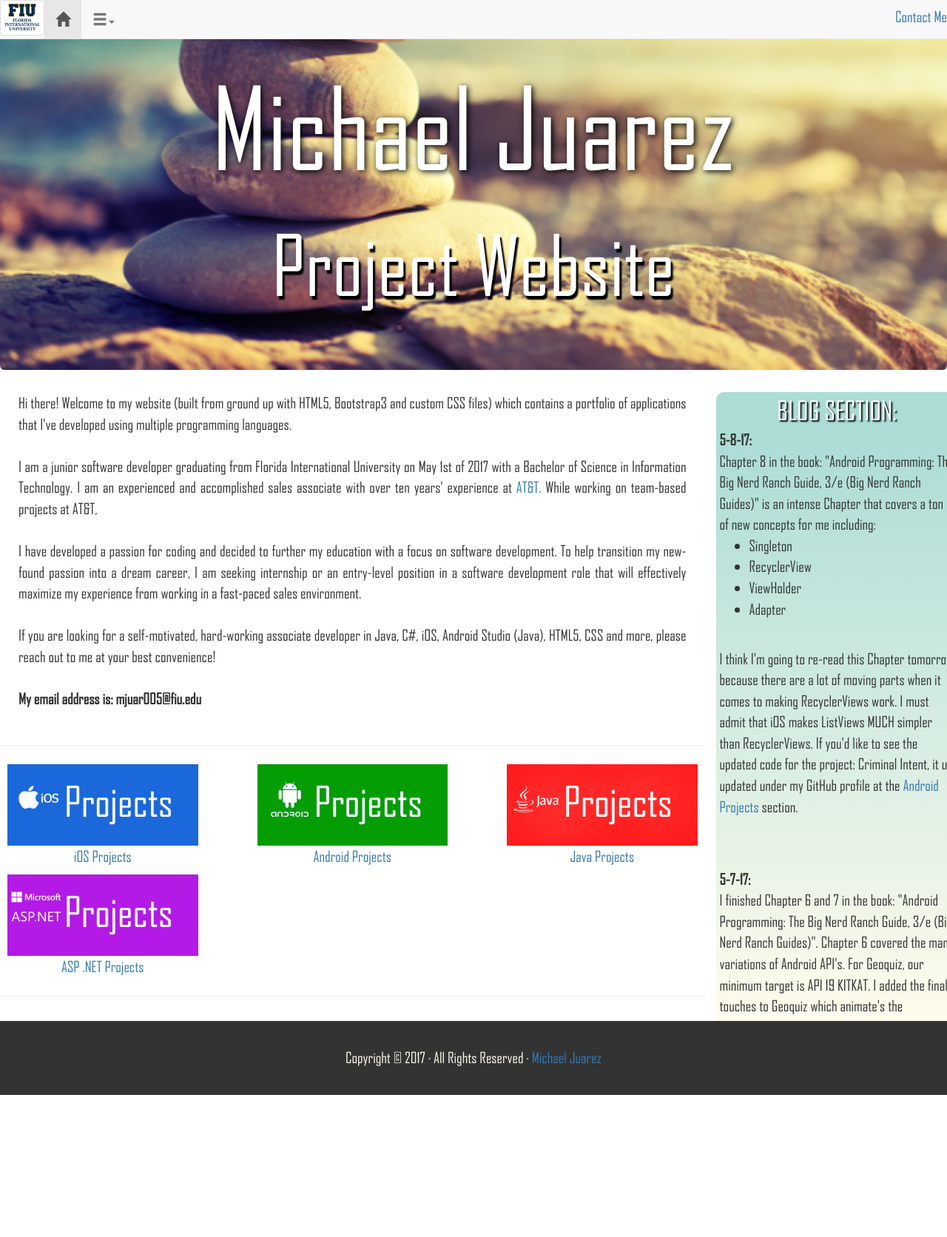
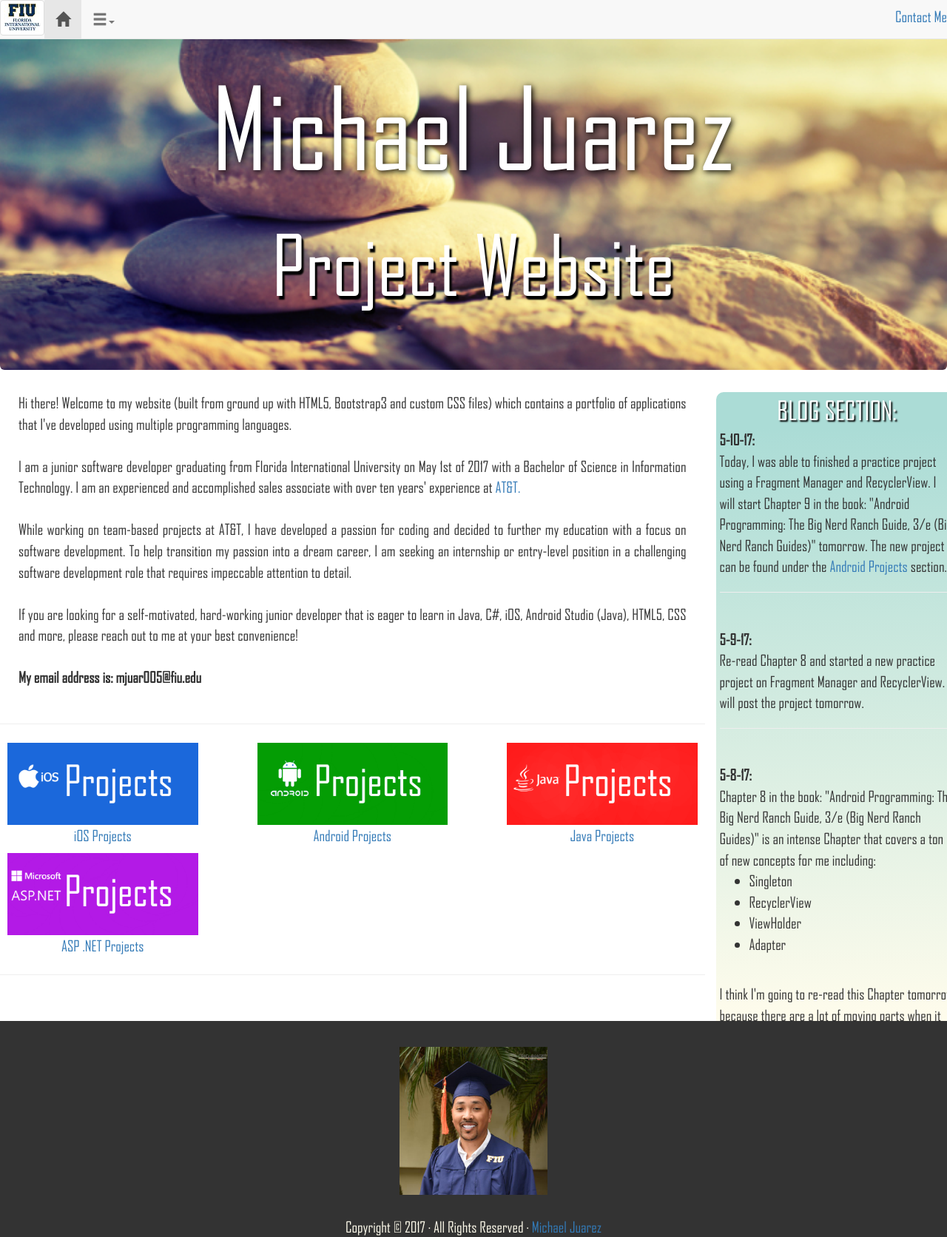
Before and after one commit to MikeJuarez/MikeJuarez.github.io, a Jekyll site: the page index.html, which Jekyll copies as it is, in a window 1280 px wide. Shown: the whole page at 74% size. Built offline with Jekyll 4.4.1, drawn with Linux system fonts in a browser that asks for light colours.

Commit message:
Blog and Android update

```diff
--- a/css/mikej.css
+++ b/css/mikej.css
@@ -21,9 +21,7 @@ html, body
 	text-align:center;
 	background-color: #333333;
 	background-size: cover;
-	height: 100px;
 	padding-bottom: 0px;
-
 }
 
 .pageBGAndroid {
@@ -169,6 +167,11 @@ html, body
 		padding: 0px 25px 0px 25px;
 	}
 
+	.grayBG2 img {
+		width: 20%;
+		height: 20%;
+	}
+
 	.col-scollable-y {
 		font-size: 20px;
 		text-align: justify;
@@ -182,6 +185,11 @@ html, body
 		padding: 0px 25px 0px 25px;
 		font-size: 16px;
 		text-align: justify;
+	}
+
+	.grayBG2 img {
+		max-width: 125px;
+		max-height: 125px;
 	}
 }
 
@@ -242,6 +250,11 @@ html, body
 		font-size: 20px;
 		text-align: justify;
 	}
+
+	.grayBG2 img {
+		max-width: 150px;
+		max-height: 150px;
+	}
 }
 
 @media screen and (min-width: 992px) and (max-width: 1199px){
@@ -299,6 +312,11 @@ html, body
 		font-size: 20px;
 		text-align: justify;
 	}
+
+	.grayBG2 img {
+		max-width: 175px;
+		max-height: 175px;
+	}
 }
 
 @media screen and (min-width: 1200px) {
@@ -355,6 +373,11 @@ html, body
 		font-size: 20px;
 		text-align: justify;
 	}
+
+	.grayBG2 img {
+		max-width: 200px;
+		max-height: 200px;
+	}
 }
 
 .center {
--- a/index.html
+++ b/index.html
@@ -76,9 +76,10 @@
 
 		   Hi there!  Welcome to my website (built from ground up with HTML5, Bootstrap3 and custom CSS files) which contains a portfolio of applications that I've developed using multiple programming languages.<br/><br/>
 		   I am a junior software developer graduating from Florida International University on May 1st of 2017 with a
-		   Bachelor of Science in Information Technology. I am an experienced and accomplished sales associate with over ten years' experience at <a href="www.att.com">AT&amp;T.</a> While working on team-based projects at AT&amp;T, <br/><br/>
-		   I have developed a passion for coding and decided to further my education with a focus on software development.  To help transition my new-found passion into a dream career, I am seeking internship or an entry-level position in a software development role that will effectively maximize my experience from working in a fast-paced sales environment.  <br/><br/>
-		   If you are looking for a self-motivated, hard-working associate developer in Java, C#, iOS, Android Studio (Java), HTML5, CSS and more, please reach out to me at your best convenience!
+		   Bachelor of Science in Information Technology. I am an experienced and accomplished sales associate with over ten years' experience at <a href="www.att.com">AT&amp;T.</a> <br/><br/>
+		   While working on team-based projects at AT&amp;T,
+		   I have developed a passion for coding and decided to further my education with a focus on software development.  To help transition my passion into a dream career, I am seeking an internship or entry-level position in a challenging software development role that requires impeccable attention to detail.  <br/><br/>
+		   If you are looking for a self-motivated, hard-working junior developer that is eager to learn in Java, C#, iOS, Android Studio (Java), HTML5, CSS and more, please reach out to me at your best convenience!
 
 		   <br>
 		   <br>
@@ -131,6 +132,14 @@
   </div>
   <div class="row">
   <div class="col-scollable-y">
+
+  <b>5-10-17:</b><br/>
+   Today, I was able to finished a practice project using a Fragment Manager and RecyclerView.  I will start Chapter 9 in the book: "Android Programming: The Big Nerd Ranch Guide, 3/e (Big Nerd Ranch Guides)" tomorrow.  The new project can be found under the <a href="Android Projects">Android Projects</a> section.
+  <hr><br/>
+
+  <b>5-9-17:</b><br/>
+   Re-read Chapter 8 and started a new practice project on Fragment Manager and RecyclerView.  I will post the project tomorrow.
+  <hr><br/>
 
   <b>5-8-17:</b><br/>
    Chapter 8 in the book: "Android Programming: The Big Nerd Ranch Guide, 3/e (Big Nerd Ranch Guides)" is an intense Chapter that covers a ton of new concepts for me including:
@@ -222,6 +231,7 @@
 
 
   <section class="grayBG2">
+	  <image src="Images/GradPic.jpg"/><br/><br/>
      Copyright &copy; 2017 &middot; All Rights Reserved &middot; <a href="http://mikejuarez.github.io/">Michael Juarez</a>
   </section>
 </div>
```
Also changed, not shown: Android Projects.html (+21 -1 lines), Images/GradPic.jpg (added).
